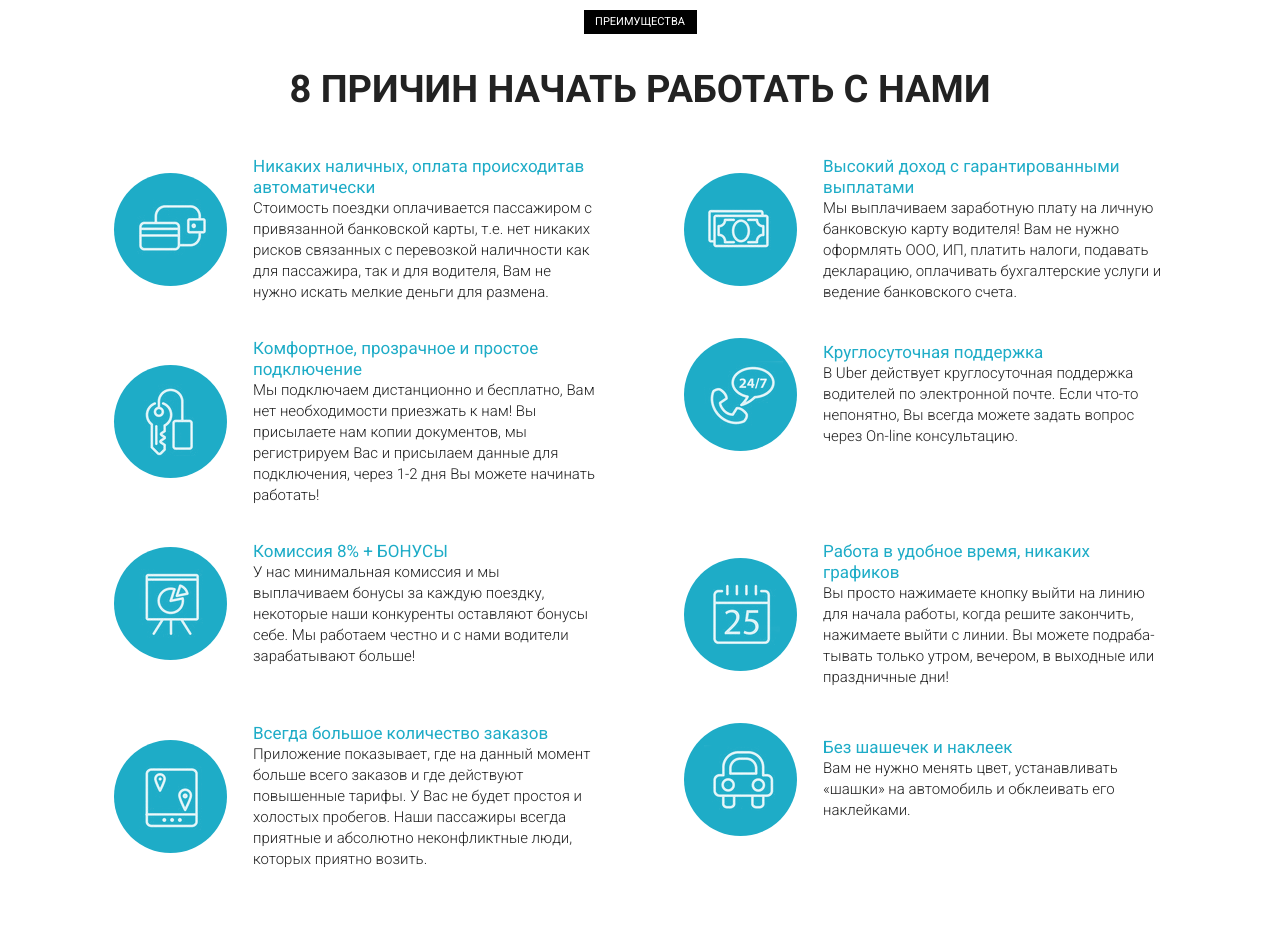
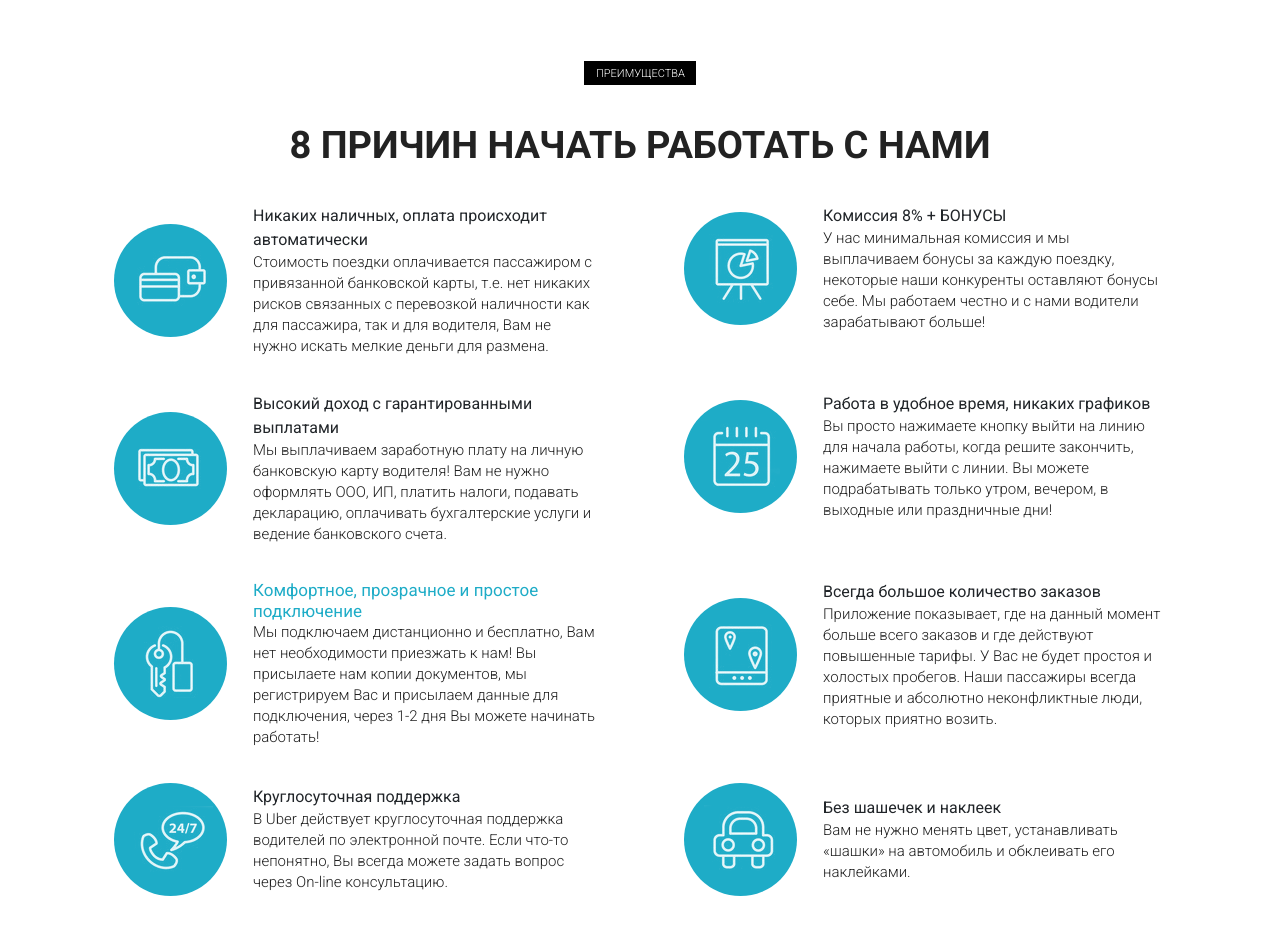
Before and after one commit to Sergey-Navitskiy/Uber_project, a plain HTML site: page index.html in a window 1280 px wide. Shown: the part 940-1874 px from the top of the page. Drawn offline with Linux system fonts and the light colour scheme.

Commit message:
second sect compl

```diff
--- a/css/style.css
+++ b/css/style.css
@@ -138,31 +138,24 @@ nav {
 }
 
 .reasons {
-  min-height: 767px;
-  padding-bottom: 67px;
+  padding: 71px 0 65px 0;
 }
 
 .reasons .reasons_header {
-  display: flex;
-  width: 113px;
+  margin: 0 auto;
   height: 24px;
-  flex-direction: column;
-  justify-content: center;
-  flex-shrink: 0;
-
-  margin: 0 auto;
-  margin-top: 20px;
-  background-color: #000;
-  color: #FFF;
-  text-align: center;
+  width: 112px;
+  padding: 5px 12px;
+  background-color: #000000;
+  color: #ffffff;
   font-size: 11px;
-  font-style: normal;
-  font-weight: 400;
+  font-weight: 300;
   text-transform: uppercase;
 }
 
 .reasons .reasons_subheader {
-  margin-top: 33px;
+  margin-bottom: 0;
+  margin-top: 38px;
   color: #222;
   text-align: center;
   font-size: 38px;
@@ -194,20 +187,20 @@ nav {
   width: 343px;
 }
 
-.reasons .reasons_block .reasons_descr_title {
+.reasons .reasons_block .reasons_title {
   color: #1EACC7;
+  line-height: 21px;
   font-size: 17px;
   font-style: normal;
   font-weight: 400;
-  text-align: left;
-  line-height: 21px;
+  /* text-align: left; */
 }
 
-.reasons .reasons_block .reasons_descr_text {
+.reasons .reasons_block .reasons_text {
   color: #202020;
   font-size: 15px;
   font-style: normal;
   font-weight: 300;
-  text-align: left;
+  /* text-align: left; */
   line-height: 21px;
 }
--- a/index.html
+++ b/index.html
@@ -102,13 +102,13 @@
           <div class="col-md-6">
             <div class="reasons_block">
               <div class="reasons_round">
-                <img src="icons/Card_Rectangle.png" alt="card" />
+                <img src="icons/Card_Rectangle.png" alt="reason" />
               </div>
               <div class="reasons_descr">
-                <div class="reasons_descr_title">
-                  Никаких наличных, оплата происходитав автоматически
+                <div class="reasons_subtitle">
+                  Никаких наличных, оплата происходит автоматически
                 </div>
-                <div class="reasons_descr_text">
+                <div class="reasons_text">
                   Стоимость поездки оплачивается пассажиром с привязанной
                   банковской карты, т.е. нет никаких рисков связанных с
                   перевозкой наличности как для пассажира, так и для водителя,
@@ -117,17 +117,31 @@
               </div>
             </div>
           </div>
-
           <div class="col-md-6">
             <div class="reasons_block">
               <div class="reasons_round">
-                <img src="icons/Money_Rectangle.png" alt="card" />
+                <img src="icons/Board_Rectangle.png" alt="reason" />
               </div>
               <div class="reasons_descr">
-                <div class="reasons_descr_title">
+                <div class="reasons_subtitle">Комиссия 8% + БОНУСЫ</div>
+                <div class="reasons_text">
+                  У нас минимальная комиссия и мы выплачиваем бонусы за каждую
+                  поездку, некоторые наши конкуренты оставляют бонусы себе. Мы
+                  работаем честно и с нами водители зарабатывают больше!
+                </div>
+              </div>
+            </div>
+          </div>
+          <div class="col-md-6">
+            <div class="reasons_block">
+              <div class="reasons_round">
+                <img src="icons/Money_Rectangle.png" alt="reason" />
+              </div>
+              <div class="reasons_descr">
+                <div class="reasons_subtitle">
                   Высокий доход с гарантированными выплатами
                 </div>
-                <div class="reasons_descr_text">
+                <div class="reasons_text">
                   Мы выплачиваем заработную плату на личную банковскую карту
                   водителя! Вам не нужно оформлять ООО, ИП, платить налоги,
                   подавать декларацию, оплачивать бухгалтерские услуги и ведение
@@ -136,17 +150,34 @@
               </div>
             </div>
           </div>
-
           <div class="col-md-6">
             <div class="reasons_block">
               <div class="reasons_round">
-                <img src="icons/Key_Rectangle.png" alt="card" />
+                <img src="icons/Date_Rectangle.png" alt="reason" />
               </div>
               <div class="reasons_descr">
-                <div class="reasons_descr_title">
+                <div class="reasons_subtitle">
+                  Работа в удобное время, никаких графиков
+                </div>
+                <div class="reasons_text">
+                  Вы просто нажимаете кнопку выйти на линию для начала работы,
+                  когда решите закончить, нажимаете выйти с линии. Вы можете
+                  подрабатывать только утром, вечером, в выходные или
+                  праздничные дни!
+                </div>
+              </div>
+            </div>
+          </div>
+          <div class="col-md-6">
+            <div class="reasons_block">
+              <div class="reasons_round">
+                <img src="icons/Key_Rectangle.png" alt="reason" />
+              </div>
+              <div class="reasons_descr">
+                <div class="reasons_title">
                   Комфортное, прозрачное и простое подключение
                 </div>
-                <div class="reasons_descr_text">
+                <div class="reasons_text">
                   Мы подключаем дистанционно и бесплатно, Вам нет необходимости
                   приезжать к нам! Вы присылаете нам копии документов, мы
                   регистрируем Вас и присылаем данные для подключения, через 1-2
@@ -155,15 +186,32 @@
               </div>
             </div>
           </div>
-
           <div class="col-md-6">
             <div class="reasons_block">
               <div class="reasons_round">
-                <img src="icons/Phone_Rectangle.png" alt="card" />
+                <img src="icons/Map_Rectangle.png" alt="reason" />
               </div>
               <div class="reasons_descr">
-                <div class="reasons_descr_title">Круглосуточная поддержка</div>
-                <div class="reasons_descr_text">
+                <div class="reasons_subtitle">
+                  Всегда большое количество заказов
+                </div>
+                <div class="reasons_text">
+                  Приложение показывает, где на данный момент больше всего
+                  заказов и где действуют повышенные тарифы. У Вас не будет
+                  простоя и холостых пробегов. Наши пассажиры всегда приятные и
+                  абсолютно неконфликтные люди, которых приятно возить.
+                </div>
+              </div>
+            </div>
+          </div>
+          <div class="col-md-6">
+            <div class="reasons_block">
+              <div class="reasons_round">
+                <img src="icons/Phone_Rectangle.png" alt="reason" />
+              </div>
+              <div class="reasons_descr">
+                <div class="reasons_subtitle">Круглосуточная поддержка</div>
+                <div class="reasons_text">
                   В Uber действует круглосуточная поддержка водителей по
                   электронной почте. Если что-то непонятно, Вы всегда можете
                   задать вопрос через On-line консультацию.
@@ -171,68 +219,14 @@
               </div>
             </div>
           </div>
-
           <div class="col-md-6">
             <div class="reasons_block">
               <div class="reasons_round">
-                <img src="icons/Board_Rectangle.png" alt="card" />
+                <img src="icons/Car_Rectangle.png" alt="reason" />
               </div>
               <div class="reasons_descr">
-                <div class="reasons_descr_title">Комиссия 8% + БОНУСЫ</div>
-                <div class="reasons_descr_text">
-                  У нас минимальная комиссия и мы выплачиваем бонусы за каждую
-                  поездку, некоторые наши конкуренты оставляют бонусы себе. Мы
-                  работаем честно и с нами водители зарабатывают больше!
-                </div>
-              </div>
-            </div>
-          </div>
-
-          <div class="col-md-6">
-            <div class="reasons_block">
-              <div class="reasons_round">
-                <img src="icons/Date_Rectangle.png" alt="card" />
-              </div>
-              <div class="reasons_descr">
-                <div class="reasons_descr_title">
-                  Работа в удобное время, никаких графиков
-                </div>
-                <div class="reasons_descr_text">
-                  Вы просто нажимаете кнопку выйти на линию для начала работы,
-                  когда решите закончить, нажимаете выйти с линии. Вы можете
-                  подраба- тывать только утром, вечером, в выходные или
-                  праздничные дни!
-                </div>
-              </div>
-            </div>
-          </div>
-          <div class="col-md-6">
-            <div class="reasons_block">
-            <div class="reasons_round">
-              <img src="icons/Map_Rectangle.png" alt="card" />
-            </div>
-            <div class="reasons_descr">
-              <div class="reasons_descr_title">
-                Всегда большое количество заказов
-              </div>
-              <div class="reasons_descr_text">
-                Приложение показывает, где на данный момент больше всего заказов
-                и где действуют повышенные тарифы. У Вас не будет простоя и
-                холостых пробегов. Наши пассажиры всегда приятные и абсолютно
-                неконфликтные люди, которых приятно возить.
-              </div>
-            </div>
-          </div></div>
-
-
-          <div class="col-md-6">
-            <div class="reasons_block">
-              <div class="reasons_round">
-                <img src="icons/Car_Rectangle.png" alt="card" />
-              </div>
-              <div class="reasons_descr">
-                <div class="reasons_descr_title">Без шашечек и наклеек</div>
-                <div class="reasons_descr_text">
+                <div class="reasons_subtitle">Без шашечек и наклеек</div>
+                <div class="reasons_text">
                   Вам не нужно менять цвет, устанавливать «шашки» на автомобиль
                   и обклеивать его наклейками.
                 </div>
```
